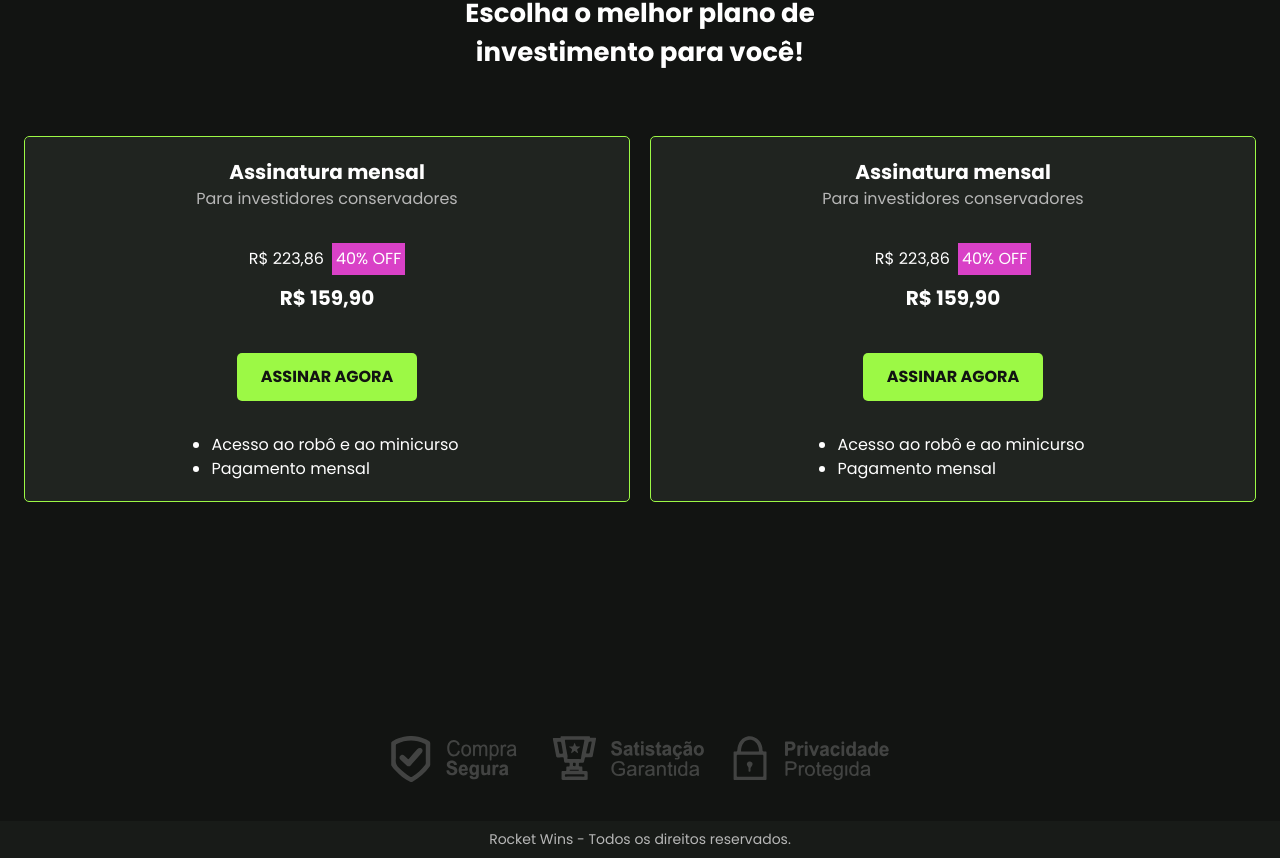
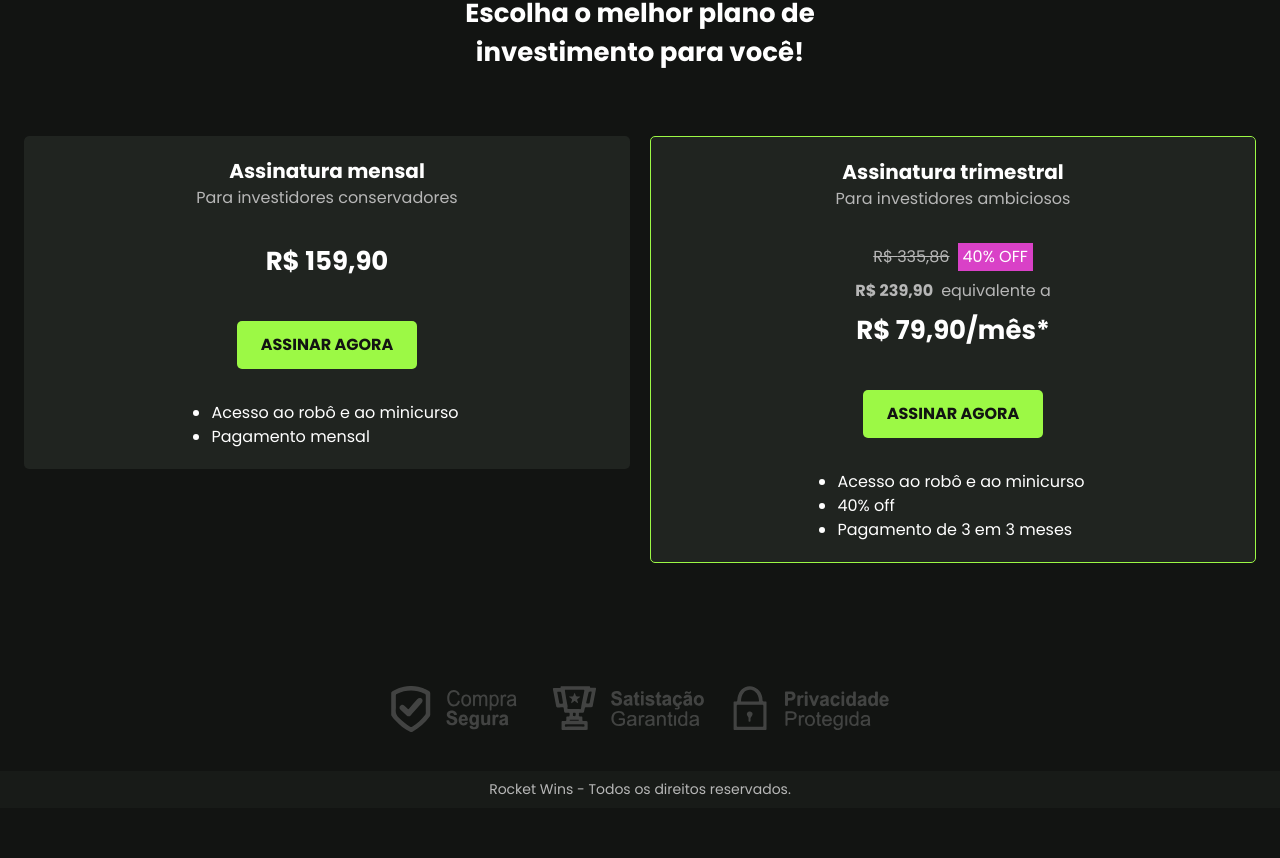
Before and after one commit to AdrianKnapp/boostt, a Next.js app: page / in a window 1280 px wide. Shown: the part 2868-3726 px from the top of the page. After the commit the page ends 3676 px from the top, so only its background shows below. Built offline with nearby package versions, Linux system fonts and the light colour scheme.

Commit message:
Adjusted seller carousel

```diff
--- a/src/components/Seller/SellerCarousel/Item.tsx
+++ b/src/components/Seller/SellerCarousel/Item.tsx
@@ -5,9 +5,25 @@ import Button from '../Button';
 
 type ItemProps = {
   isPrincipal?: boolean;
+  title: string;
+  subtitle: string;
+  highPrice: string;
+  lowPrice: string;
+  discount: string;
+  description: string[];
+  monthlyPrice?: string;
 };
 
-const Item = ({ isPrincipal = true }: ItemProps) => {
+const Item = ({
+  isPrincipal = false,
+  title,
+  subtitle,
+  discount,
+  highPrice,
+  lowPrice,
+  description,
+  monthlyPrice = '',
+}: ItemProps) => {
   return (
     <Flex
       width="100%"
@@ -27,17 +43,18 @@ const Item = ({ isPrincipal = true }: ItemProps) => {
           fontSize={theme.sizes.text.subtitle}
           fontWeight="bold"
         >
-          Assinatura mensal
+          {title}
         </Text>
         <Text
           textAlign="center"
           fontSize={theme.sizes.text.description}
           color={theme.colors.text.secondary}
         >
-          Para investidores conservadores
+          {subtitle}
         </Text>
       </Flex>
       <Flex direction="column" w="100%" gap={2}>
+        {isPrincipal && (
           <Flex
             w="100%"
             justify="center"
@@ -45,26 +62,49 @@ const Item = ({ isPrincipal = true }: ItemProps) => {
             gap={2}
             fontSize={theme.sizes.text.description}
           >
-          <Text>R$ 223,86</Text>
-          <Text bg={theme.colors.contrast} p={1}>
-            40% OFF
+            <Text
+              textDecoration="line-through"
+              color={theme.colors.text.secondary}
+            >
+              R$ {highPrice}
             </Text>
+            <Text bg={theme.colors.contrast} p="2px 5px">
+              {discount} OFF
+            </Text>
+          </Flex>
+        )}
+        {isPrincipal ? (
+          <>
+            <Flex color={theme.colors.text.secondary} gap={2} justify="center">
+              <Text fontWeight="bold">R$ {lowPrice}</Text>
+              <Text>equivalente a</Text>
             </Flex>
             <Text
               textAlign="center"
-          fontSize={theme.sizes.text.subtitle}
+              fontSize={theme.sizes.text.title}
               fontWeight="bold"
             >
-          R$ 159,90
+              R$ {monthlyPrice}
             </Text>
+          </>
+        ) : (
+          <Text
+            textAlign="center"
+            fontSize={theme.sizes.text.title}
+            fontWeight="bold"
+          >
+            R$ {lowPrice}
+          </Text>
+        )}
       </Flex>
       <Flex justify="center">
         <Button />
       </Flex>
       <Flex justify="center">
         <UnorderedList fontSize={theme.sizes.text.description}>
-          <ListItem>Acesso ao robô e ao minicurso</ListItem>
-          <ListItem>Pagamento mensal</ListItem>
+          {description.map((item) => (
+            <ListItem key={item}>{item}</ListItem>
+          ))}
         </UnorderedList>
       </Flex>
     </Flex>
--- a/src/components/Seller/SellerCarousel/index.tsx
+++ b/src/components/Seller/SellerCarousel/index.tsx
@@ -8,7 +8,7 @@ const SellerCarousel = () => {
   return (
     <Flex
       w="100%"
-      minH="60vh"
+      minH="430px"
       borderRadius={5}
       position="relative"
       overflow="hidden"
@@ -32,10 +32,30 @@ const SellerCarousel = () => {
         navigation
       >
         <SwiperSlide>
-          <Item />
+          <Item
+            title="Assinatura mensal"
+            subtitle="Para investidores conservadores"
+            highPrice="223,86"
+            discount="40%"
+            lowPrice="159,90"
+            description={['Acesso ao robô e ao minicurso', 'Pagamento mensal']}
+          />
         </SwiperSlide>
         <SwiperSlide>
-          <Item />
+          <Item
+            title="Assinatura trimestral"
+            subtitle="Para investidores ambiciosos"
+            highPrice="335,86"
+            discount="40%"
+            lowPrice="239,90"
+            description={[
+              'Acesso ao robô e ao minicurso',
+              '40% off',
+              'Pagamento de 3 em 3 meses',
+            ]}
+            isPrincipal
+            monthlyPrice="79,90/mês*"
+          />
         </SwiperSlide>
       </Swiper>
     </Flex>
--- a/src/styles/global.scss
+++ b/src/styles/global.scss
@@ -6,6 +6,7 @@
 
 html {
   height: 100%;
+  -webkit-tap-highlight-color: transparent;
 }
 
 @media (max-width: 1080px) {
@@ -59,6 +60,7 @@ a {
   &::after {
     font-size: 20px;
     color: #FFFFFF;
+    font-weight: bold;
   }
 }
 
@@ -79,5 +81,11 @@ a {
 }
 
 .seller-swiper {
-  padding-bottom: 60px;
+  padding-bottom: 0;
 }
+
+.seller-swiper {
+  .swiper-pagination-bullet {
+    margin: 0 10px !important;
+  }
+}
```
Lines whose indentation alone changed are shown as unchanged.
